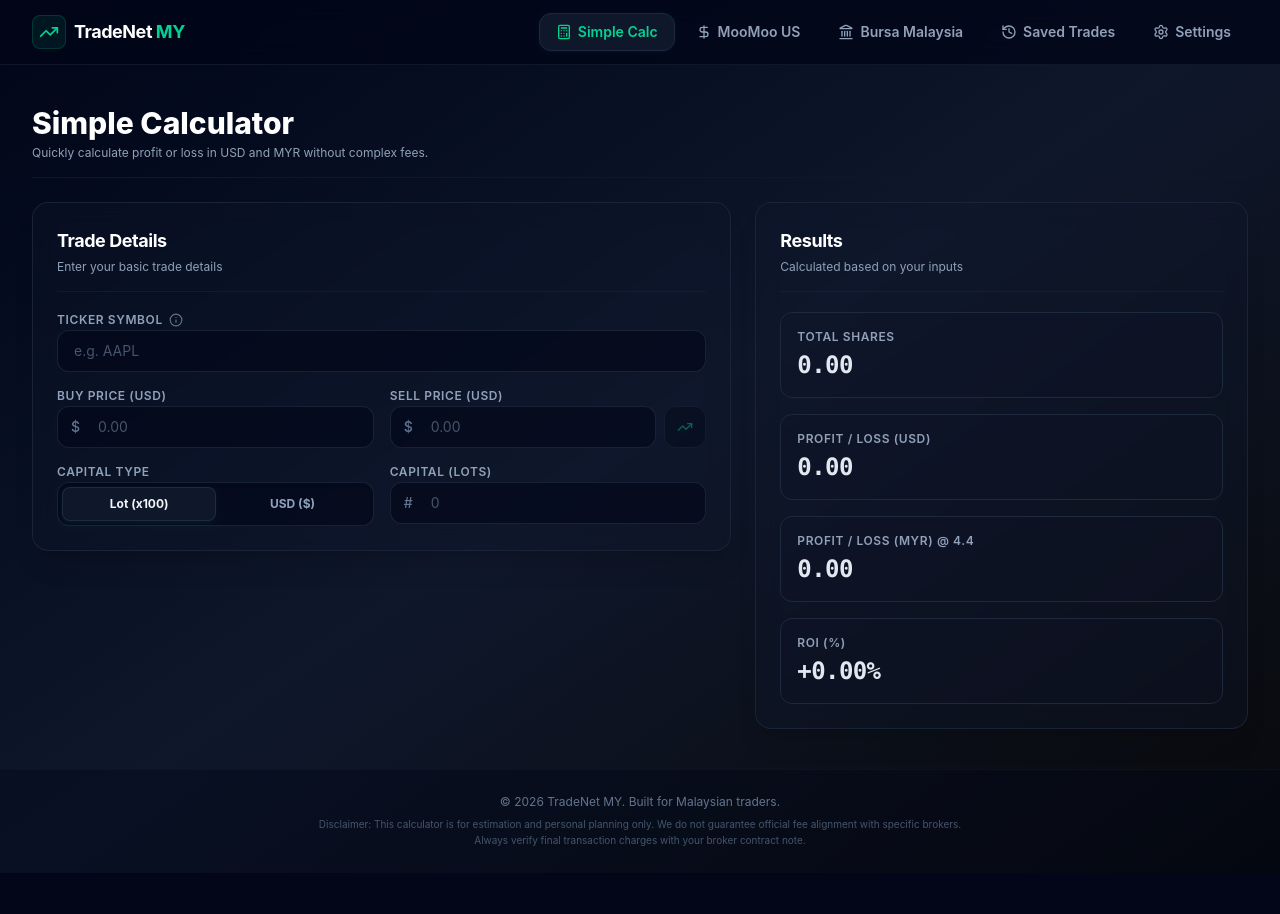
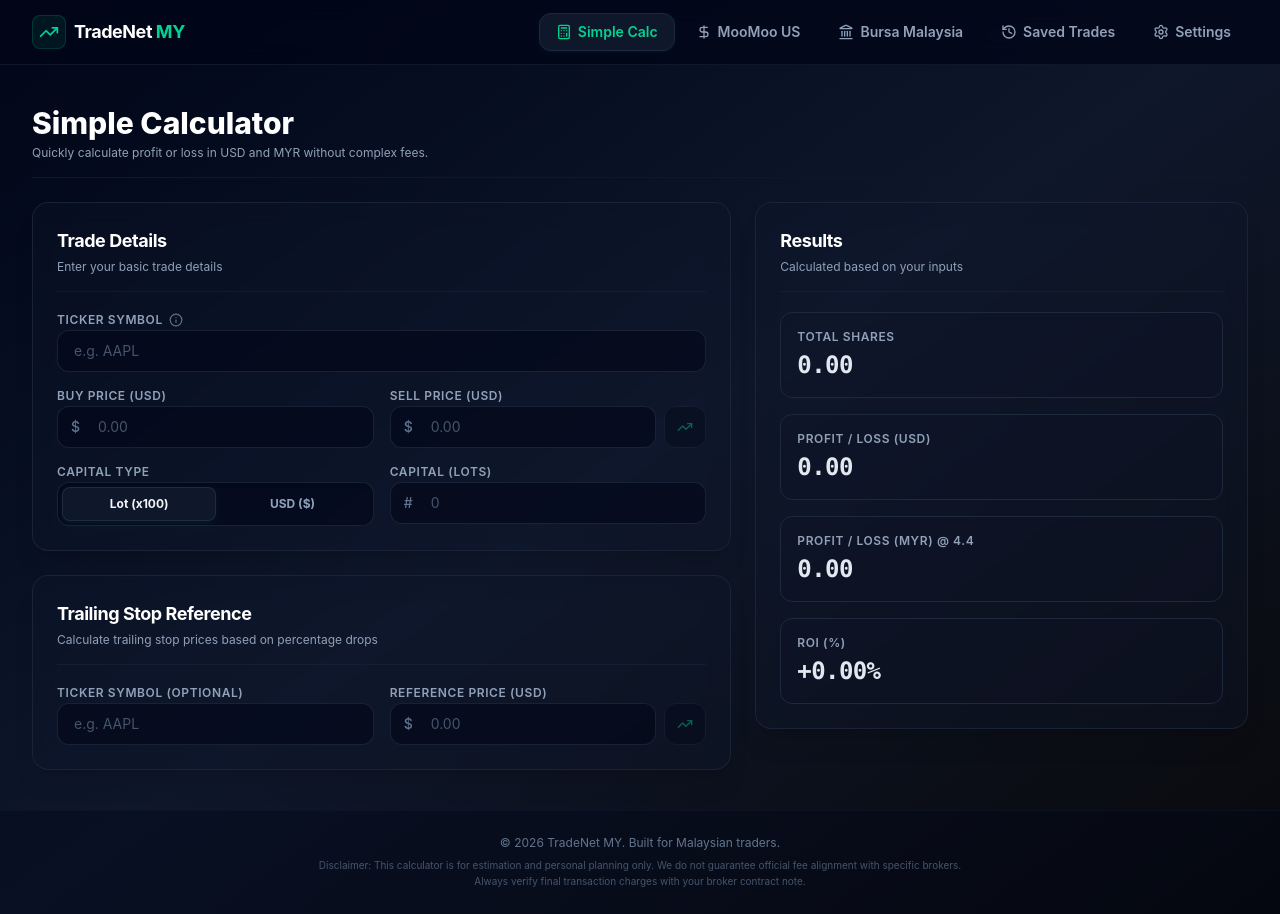
Before and after one commit to amanmana/tradenet, a React (Vite) app: page /simple-calculator in a window 1280 px wide. Before the commit the page ends 873 px from the top, so only its background shows below. Built offline with nearby package versions, Linux system fonts and the light colour scheme.

Commit message:
feat: add trailing stop percentage calculator to simple calc

```diff
--- a/src/pages/SimpleCalculator.jsx
+++ b/src/pages/SimpleCalculator.jsx
@@ -22,6 +22,25 @@ export default function SimpleCalculator() {
   const [quoteManualEdited, setQuoteManualEdited] = useState(false);
   const [capitalType, setCapitalType] = useState('lot'); // 'lot' or 'usd'
   const [capitalValue, setCapitalValue] = useState('');
+
+  // Trailing Stop Reference States
+  const [trailingTicker, setTrailingTicker] = useState('');
+  const [trailingPrice, setTrailingPrice] = useState('');
+  const [trailingLoading, setTrailingLoading] = useState(false);
+  const [trailingError, setTrailingError] = useState(null);
+
+  const handleFetchTrailingPrice = async () => {
+    if (!trailingTicker.trim()) return;
+    setTrailingLoading(true);
+    setTrailingError(null);
+    const res = await fetchYahooLastPrice(trailingTicker);
+    setTrailingLoading(false);
+    if (res.ok) {
+      setTrailingPrice(res.price.toString());
+    } else {
+      setTrailingError(res.error);
+    }
+  };
 
   const handleFetchLastPrice = async () => {
     if (!ticker.trim()) return;
@@ -207,6 +226,80 @@ export default function SimpleCalculator() {
               </div>
             </div>
           </SectionCard>
+
+          <SectionCard title="Trailing Stop Reference" subtitle="Calculate trailing stop prices based on percentage drops">
+            <div className="space-y-4">
+              <div className="grid grid-cols-1 sm:grid-cols-2 gap-4">
+                <InputField
+                  label="Ticker Symbol (Optional)"
+                  id="trailingTicker"
+                  placeholder="e.g. AAPL"
+                  value={trailingTicker}
+                  onChange={(e) => setTrailingTicker(e.target.value)}
+                />
+
+                <div className="flex flex-col space-y-1.5 w-full">
+                  <div className="flex items-center space-x-1.5 mb-0.5">
+                    <label htmlFor="trailingPrice" className="text-xs font-semibold text-slate-400 tracking-wider uppercase">
+                      Reference Price (USD)
+                    </label>
+                  </div>
+
+                  <div className="flex space-x-2">
+                    <div className="relative flex-1">
+                      <div className="absolute left-3.5 top-1/2 -translate-y-1/2 text-slate-500 font-medium select-none pointer-events-none text-sm">
+                        $
+                      </div>
+                      <input
+                        id="trailingPrice"
+                        type="number"
+                        step="0.0001"
+                        placeholder="0.00"
+                        value={trailingPrice}
+                        onChange={(e) => setTrailingPrice(e.target.value)}
+                        className="w-full bg-slate-950/60 border border-slate-800/80 hover:border-slate-700/60 focus:border-emerald-500/80 rounded-xl py-2.5 pl-10 pr-4 text-sm text-slate-100 placeholder-slate-600 focus:outline-none focus:ring-1 focus:ring-emerald-500 transition-all duration-200"
+                      />
+                    </div>
+
+                    <button
+                      type="button"
+                      onClick={handleFetchTrailingPrice}
+                      disabled={trailingLoading || !trailingTicker.trim()}
+                      className="px-3 rounded-xl border border-slate-800 bg-slate-950 text-slate-450 hover:text-slate-200 hover:bg-slate-900 transition-all cursor-pointer disabled:opacity-40 disabled:cursor-not-allowed flex items-center justify-center shrink-0"
+                      title="Use last price from Yahoo Finance"
+                    >
+                      {trailingLoading ? (
+                        <Loader2 className="w-4 h-4 animate-spin text-emerald-400" />
+                      ) : (
+                        <TrendingUp className="w-4 h-4 text-emerald-400" />
+                      )}
+                    </button>
+                  </div>
+                  {trailingError && (
+                    <span className="text-[10px] text-red-400 mt-1 leading-tight block">
+                      ⚠️ {trailingError}
+                    </span>
+                  )}
+                </div>
+              </div>
+
+              {parseFloat(trailingPrice) > 0 && (
+                <div className="bg-slate-950/60 border border-slate-800/80 rounded-xl overflow-hidden mt-2">
+                  <div className="grid grid-cols-2 sm:grid-cols-5 gap-px bg-slate-800/80">
+                    {[0.2, 0.3, 0.5, 0.7, 1, 1.5, 2, 2.5, 3, 3.5].map(pct => {
+                      const dropPrice = parseFloat(trailingPrice) * (1 - pct/100);
+                      return (
+                        <div key={pct} className="bg-slate-950 p-3 flex flex-col items-center justify-center hover:bg-slate-900 transition-colors">
+                          <span className="text-xs text-slate-400 font-semibold mb-1">-{pct}%</span>
+                          <span className="text-sm text-emerald-400 font-bold">${dropPrice.toFixed(4)}</span>
+                        </div>
+                      )
+                    })}
+                  </div>
+                </div>
+              )}
+            </div>
+          </SectionCard>
         </div>
 
         {/* Right Column - Results */}
```
